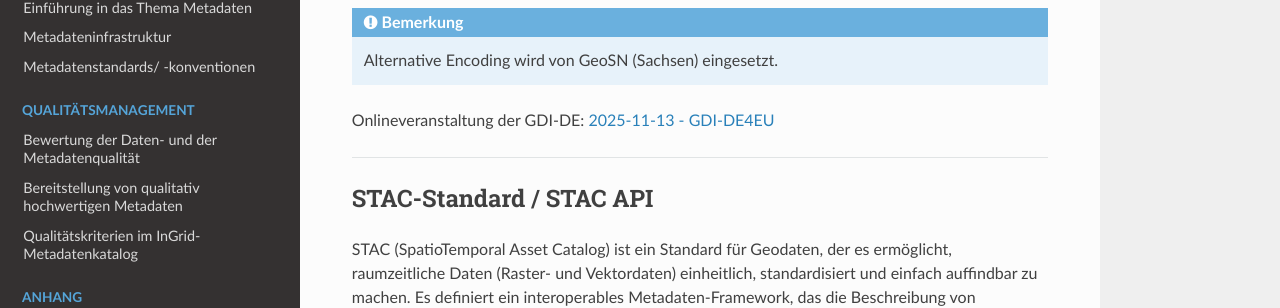
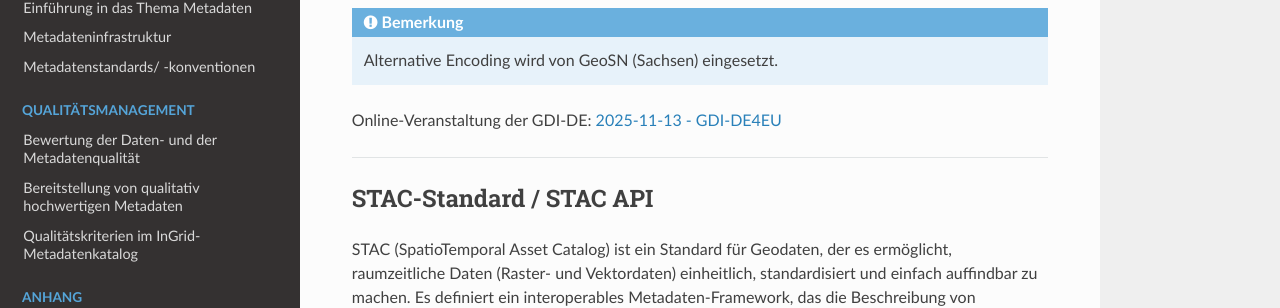
Before and after one commit to tomiwo/ingrid-mdk-st-high-quality-metadata, a Sphinx documentation site: the page built from docs/anhang/zukunft.rst, in a window 1280 px wide and 900 px high, scrolled down 2192 px. Shown: the part 147-455 px from the top of the window. Built offline with Sphinx 7.4.7 and the Read the Docs theme 3.1.0, drawn with Linux system fonts in a browser that asks for light colours.

Commit message:
Update zukunft.rst

```diff
--- a/docs/anhang/zukunft.rst
+++ b/docs/anhang/zukunft.rst
@@ -88,7 +88,7 @@ Alternative Encoding bietet die Möglichkeit, dieselben Geodaten flexibler zu ve
 .. note:: Alternative Encoding wird von GeoSN (Sachsen) eingesetzt.
 
 
-Onlineveranstaltung der GDI-DE: `2025-11-13 - GDI-DE4EU <https://wiki.gdi-de.org/spaces/insp/pages/1454243908/2025-11-13+GDI-DE4EU>`_
+Online-Veranstaltung der GDI-DE: `2025-11-13 - GDI-DE4EU <https://wiki.gdi-de.org/spaces/insp/pages/1454243908/2025-11-13+GDI-DE4EU>`_
 
 ----------------------------------------------------------------------------------------------
 
```
